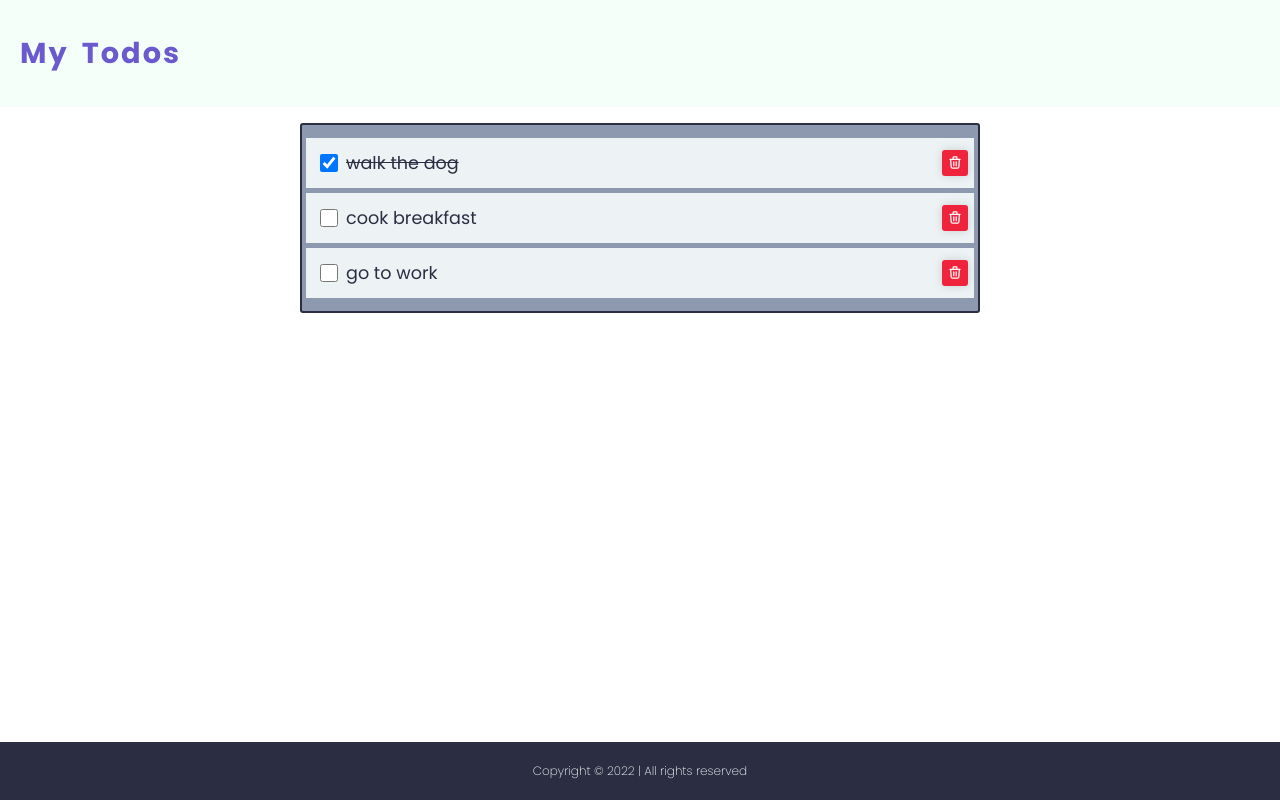
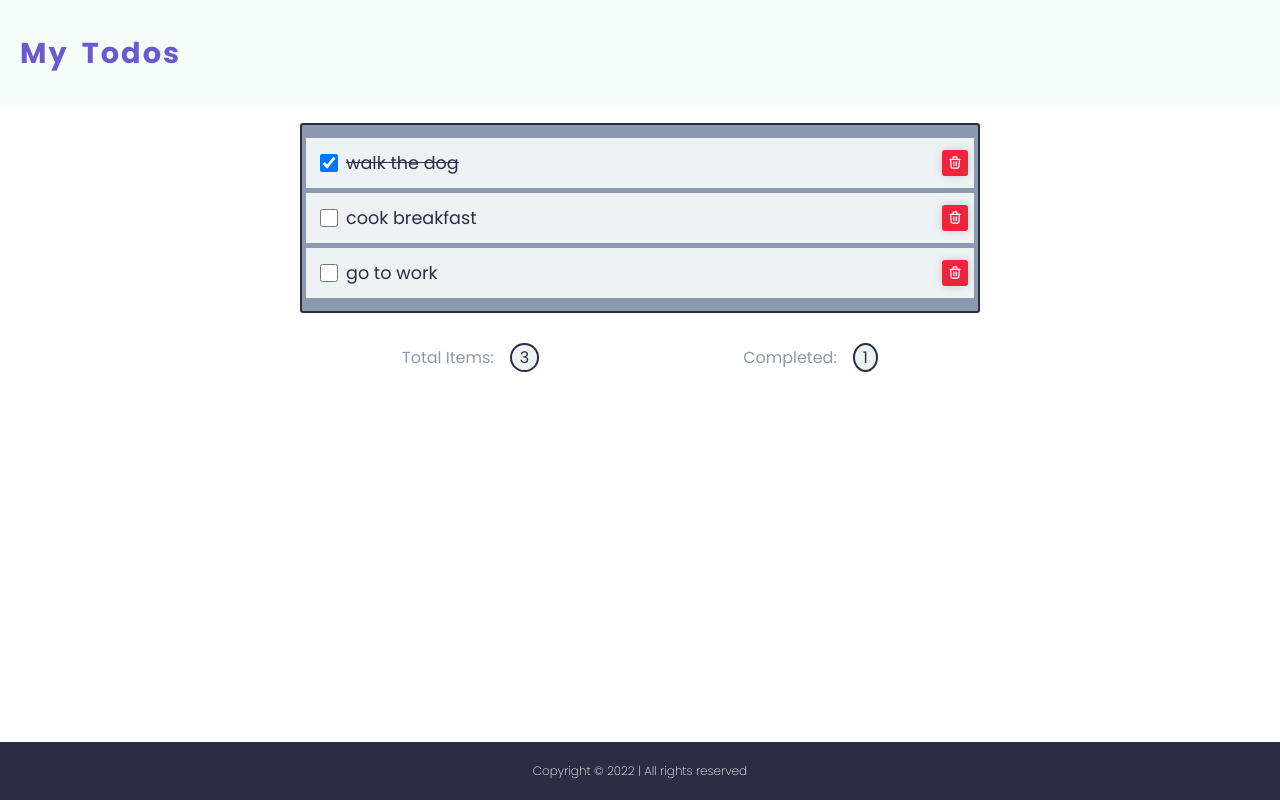
Before and after one commit to johnclamy/react-todos-firebase, a React (Create React App) app: page / in a window 1280 px wide. Built offline with nearby package versions, Linux system fonts and the light colour scheme.

Commit message:
add a stats component to Main.jsx

```diff
--- /dev/null
+++ b/src/assets/styles/Stats.styled.js
@@ -0,0 +1,23 @@
+import styled from 'styled-components'
+
+export const StyledStats = styled.div`
+  display: flex;
+  justify-content: space-around;
+  margin: 2rem 0;
+  text-align: center;
+
+  p {
+    text-transform: capitalize;
+    color: ${(props) => props.theme.text.light};
+
+    span {
+      border-radius: 50%;
+      border: 2px solid ${props => props.theme.border.dark};
+      color: ${props => props.theme.text.dark};
+      background-color: ${props => props.theme.bg.light};
+      margin-left: 1rem;
+      padding: 1px 8px;
+
+    }
+  }
+`;
--- a/src/components/Main.jsx
+++ b/src/components/Main.jsx
@@ -1,6 +1,7 @@
 import { useState } from "react";
 import { StyledMain } from '../assets/styles/Main.styled';
 import Todos from './Todos'
+import Stats from './Stats'
 
 const Main = () => {
   const [todos, setTodos] = useState([
@@ -12,6 +13,7 @@ const Main = () => {
   return (
     <StyledMain>
       <Todos todos={todos} onSetTodos={setTodos} />
+      <Stats todos={todos} />
     </StyledMain>
   );
 }
--- /dev/null
+++ b/src/components/Stats.jsx
@@ -0,0 +1,18 @@
+import { StyledStats } from "../assets/styles/Stats.styled"
+
+const Stats = ({ todos }) => {
+  return (
+    <StyledStats>
+      <p>
+        total items:
+        <span>{todos.length}</span>
+      </p>
+      <p>
+        completed:
+        <span>{todos.filter((todo) => todo.checked === true).length}</span>
+      </p>
+    </StyledStats>
+  );
+}
+
+export default Stats
```
